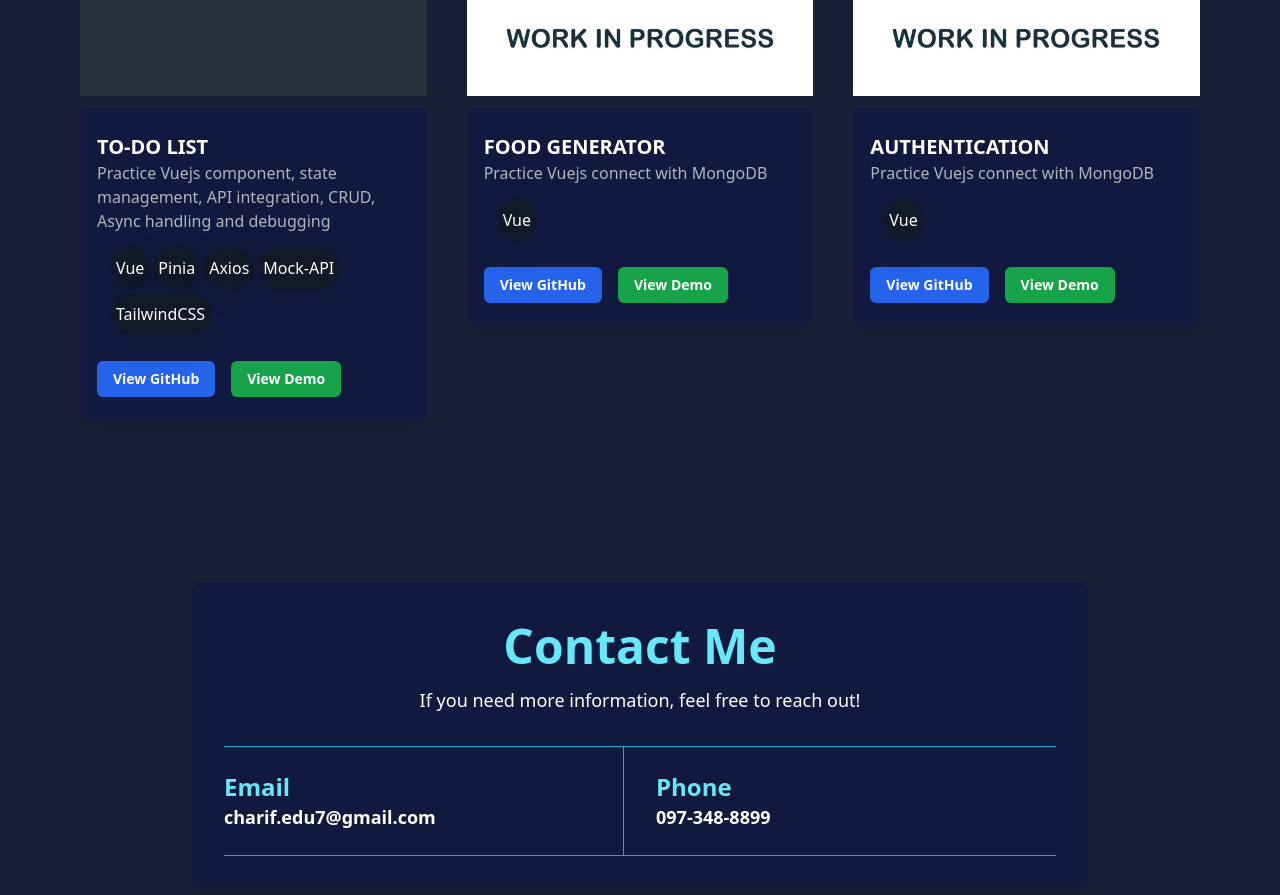
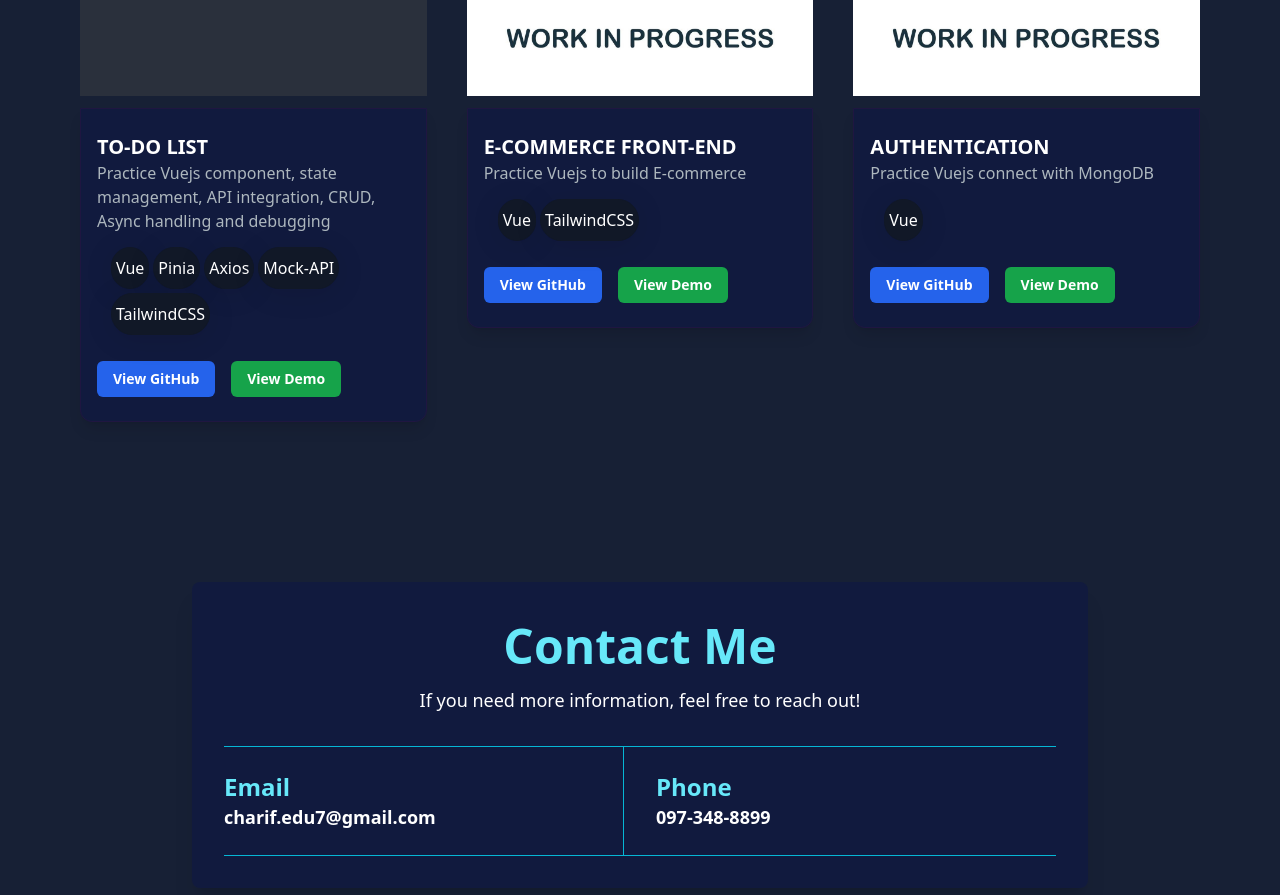
Before and after one commit to Charifx7/MyPortfolio, a Vue app: page / in a window 1280 px wide. Shown: the part 1780-2675 px from the top of the page. Built offline with nearby package versions, Linux system fonts and the light colour scheme.

Commit message:
update project

```diff
--- a/src/components/LatestProjSection.vue
+++ b/src/components/LatestProjSection.vue
@@ -58,9 +58,9 @@ const Projects = ref([
     {
         id: 2,
         image: '/assets/project0.jpg',
-        title: 'Food generator',
-        description: 'Practice Vuejs connect with MongoDB ',
-        technologies: ['Vue'],
+        title: 'E-commerce Front-end',
+        description: 'Practice Vuejs to build E-commerce',
+        technologies: ['Vue', 'TailwindCSS'],
         gitURL: 'https://github.com/Charifx7',
         webURL: ''
     },
```
